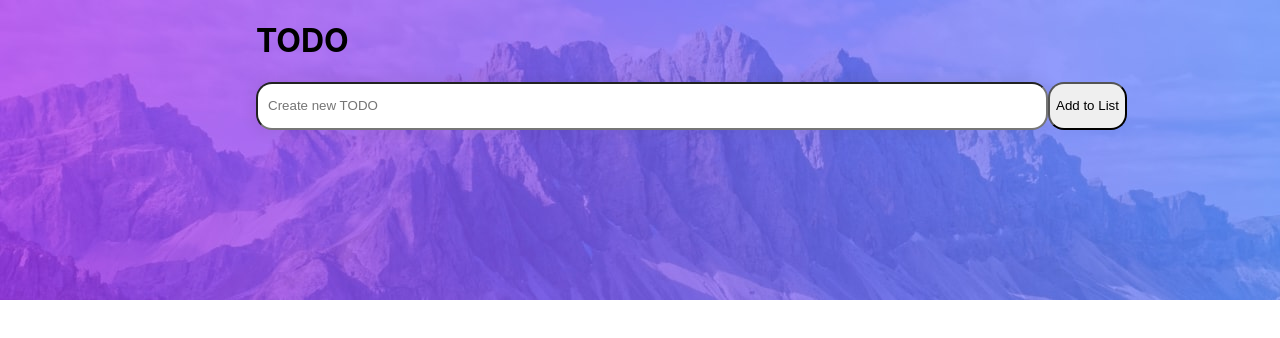
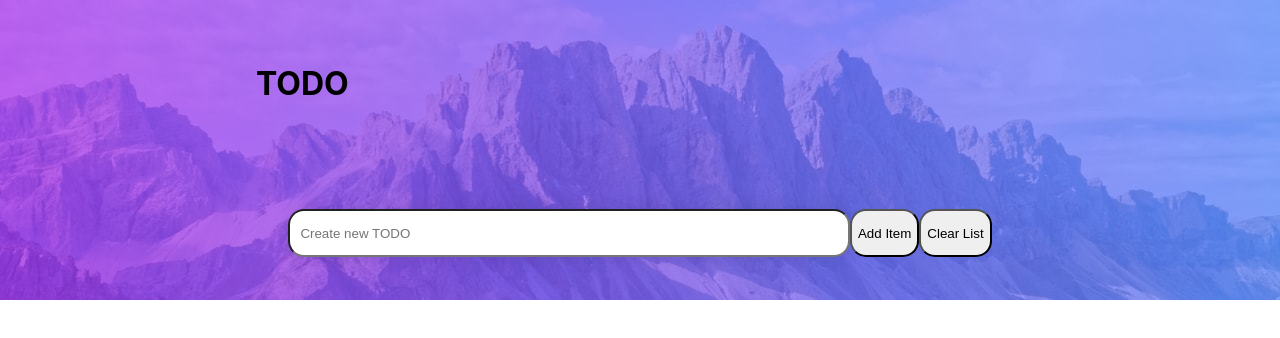
Before and after one commit to BrettAGobel/front-end-mentor-todo, a React (Create React App) app: page / in a window 1280 px wide. Shown: the top 338 px of the page. Built offline with nearby package versions, Linux system fonts and the light colour scheme.

Commit message:
items can be added and removed, working on completed check logic

```diff
--- a/src/App.js
+++ b/src/App.js
@@ -2,6 +2,7 @@ import React, {useState} from 'react';
 import './styles.css';
 import Createitem from "./components/Createitem";
 import Itemlist from "./components/Itemlist";
+import Todoitem from "./components/Todoitem";
 
 
 
@@ -11,15 +12,37 @@ import Itemlist from "./components/Itemlist";
 
 function App() {
 
+
+    let listItem = document.getElementsByClassName('container')
+
     const [todos, setTodos] = useState([])
+    const addTask = (text) => {
+        if (text === "") {
+            return
+        } else {let copy = [...todos]
+            copy.push(text)
+            setTodos(copy)}
+
+
+
+
+
+    }
+
+    const clearTask = () => {
+        let copy = [...todos]
+        copy.pop()
+        setTodos(copy)
+    }
 
   return (
       <div className='container'>
+
     <div className='main'>
 
         <div className='list-container'>
             <h1>TODO</h1>
-            <Createitem/>
+            <Createitem addTask={addTask} clearTask={clearTask}/>
             <Itemlist todos={todos}/>
         </div>
 
--- a/src/components/Createitem.js
+++ b/src/components/Createitem.js
@@ -1,23 +1,30 @@
 import React, {useState} from 'react'
 
 
-const Createitem = (todos) => {
+const Createitem = ({addTask, clearTask}) => {
 
 let [text, setText] = useState("")
 
 const handleSubmit = (e) => {
     e.preventDefault()
-
+    addTask(text)
 
 
 }
+
+    const handleClear = (e) => {
+        e.preventDefault()
+        clearTask()
+    }
 
 
     return (
         <div>
             <form className='item-container' onSubmit={handleSubmit}>
             <input type='text' placeholder='Create new TODO' name='text' value={text} onChange={ e => setText(e.target.value)} />
-                <input type='submit' value='Add to List' />
+                <input type='submit' value='Add Item' onSubmit={handleSubmit}/>
+                <input type='submit' value='Clear List' onClick={handleClear}/>
+
             {/*<input type='submit' value='Add to List' onSubmit={() => setText(text + 1)}></input>*/}
             </form>
         </div>
--- a/src/components/Todoitem.js
+++ b/src/components/Todoitem.js
@@ -2,10 +2,13 @@ import React from 'react'
 
 
 
-const Todoitem = ({todos}) => {
+const Todoitem = ({todo}) => {
     return (
-        <div>
+        <div className='item'>
 
+
+            <label><input type='checkbox' name='task-complete' checked='false'/><span className='custom-checkbox'></span> </label>
+            <span>{todo}</span>
         </div>
 
     )
--- a/src/styles.css
+++ b/src/styles.css
@@ -27,20 +27,48 @@
         background-size: contain;
 
     }
+
+    input[type=submit] {
+        /*min-height: 2rem;*/
+
+        border-radius: 1rem;
+
+    }
 }
 
 .list-container {
+    display: flex;
+    flex-direction: column;
+    justify-content: space-around;
     width: 100%;
-    justify-content: center;
-    align-items: center;
+    /*justify-content: center;*/
+    /*align-items: center;*/
     margin: 0 20%;
 }
 
 
 .item-container {
+    flex-wrap: wrap;
     display: flex;
-    flex-wrap: nowrap;
+    justify-content: center;
     min-width: 100%;
+    height: 3rem;
+    border-radius: 1rem;
+}
+
+
+
+
+.item {
+
+
+    margin: 1rem 0;
+    box-sizing: border-box;
+    display: flex;
+    align-items: center;
+    padding: 0 0 0 20px;
+    background-color: lightblue;
+    min-width: 0;
     height: 3rem;
     border: black 1px;
     border-radius: 1rem;
@@ -48,12 +76,14 @@
 
 input[type=submit] {
     border-radius: 1rem;
+
 }
 
 
 input[type=text] {
     border-radius: 1rem;
-    min-width: 100%;
+    min-width: 70%;
+    max-width: 100%;
     box-shadow:0 0 15px 4px rgba(0,0,0,0.06);
 
     /*height:2rem;*/
@@ -67,13 +97,20 @@ input[type=text]:focus {
 }
 
 input[type=submit]:hover {
-    animation-name: thingy;
+    animation-name: button;
     animation-duration: 1s;
     color: white;
     background-color: darkgrey;
+
 }
 
-@keyframes thingy {
+@keyframes button {
     0% {background-color: lightgrey}
     100% {background-color: darkgrey}
 }
+
+input[type=checkbox] {
+    opacity: 0;
+    position: absolute;
+    cursor: pointer;
+}
```
